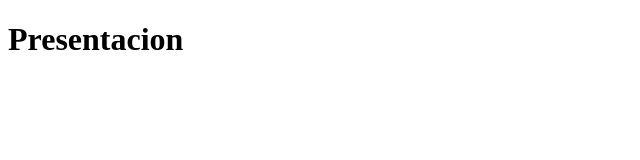
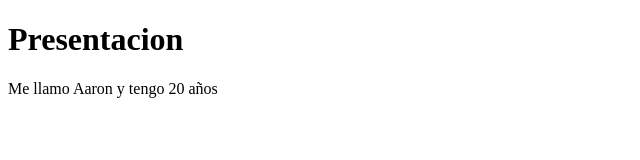
Before and after one commit to AaronDMcreator/Repo2, a plain HTML site: page index.html in a window 1280 px wide. Shown: the whole page, without its empty margins (0-640 px from the left). Drawn offline with Linux system fonts and the light colour scheme.

Commit message:
Se agrego con exito los datos

```diff
--- a/index.html
+++ b/index.html
@@ -12,6 +12,7 @@
             Presentacion
         </h1>
     </header>
+    Me llamo Aaron y tengo 20 años
 
 </body>
 </html>
```
